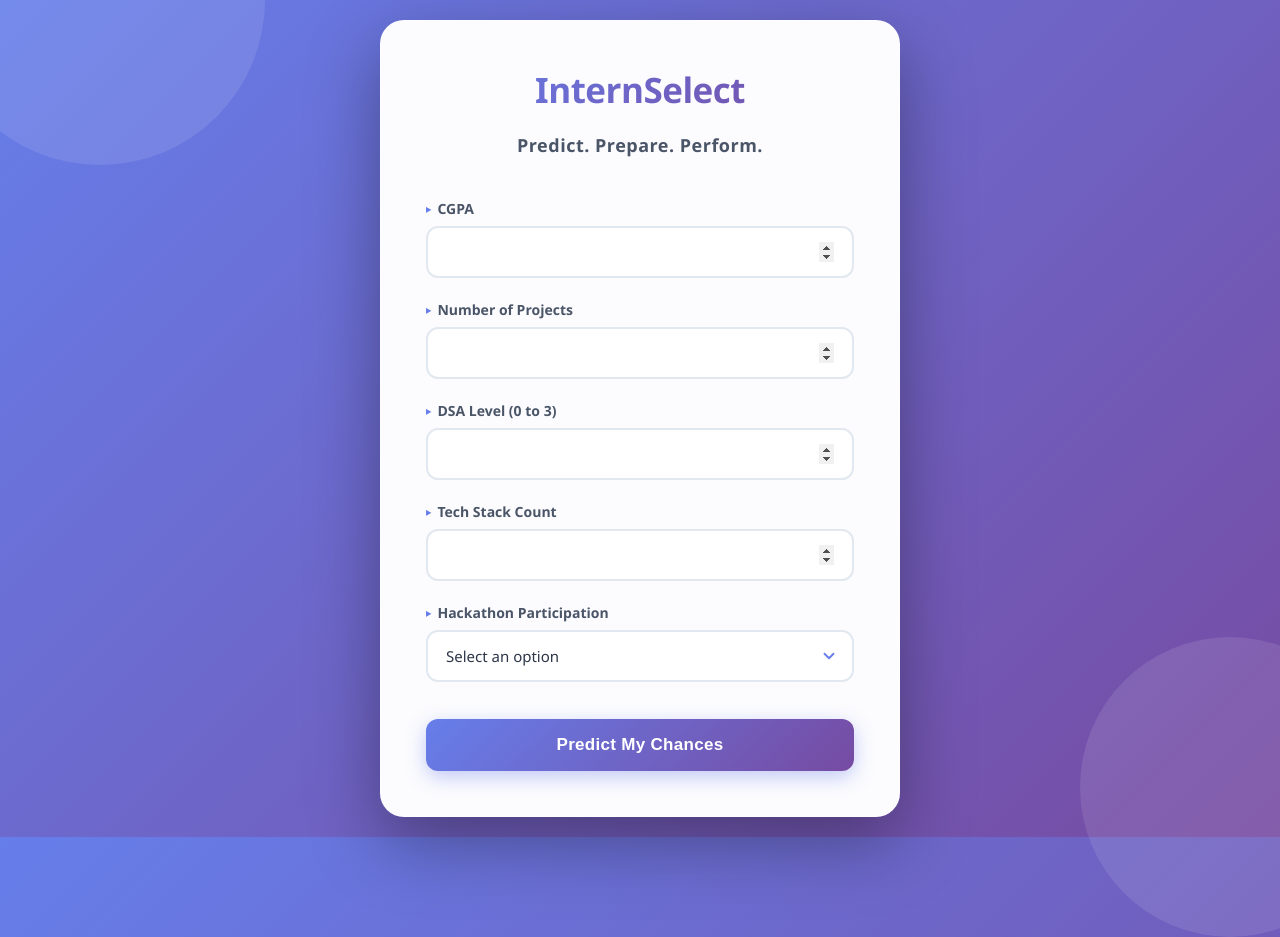
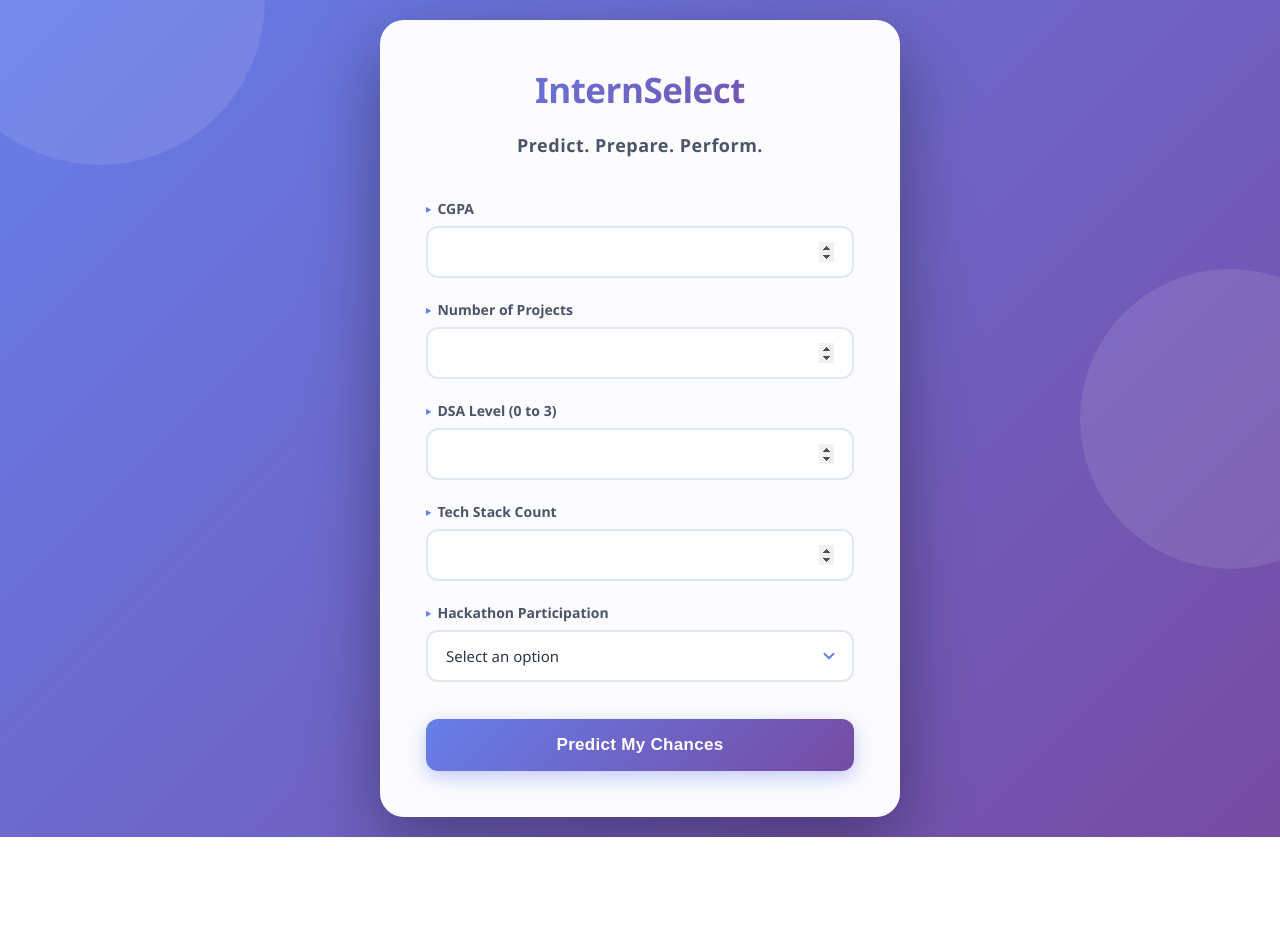
Before and after one commit to 04Marsha/InternSelect, a Flask app: page / in a window 1280 px wide; the page is wider, and only the part inside the window is pictured. After the commit the page ends 837 px from the top of that part, so only its background shows below. Run offline with Flask 3, Linux system fonts and the light colour scheme; parts of the project's set-up code (start-up, migrations or seed data) failed here and were passed over.

Commit message:
UI updates

```diff
--- a/static/styles.css
+++ b/static/styles.css
@@ -13,7 +13,6 @@ body {
     justify-content: center;
     padding: 20px;
     position: relative;
-    overflow: hidden;
 }
 
 body::before,
@@ -34,7 +33,6 @@ body::before {
 }
 
 body::after {
-    bottom: -100px;
     right: -100px;
     animation-delay: 10s;
 }
```
